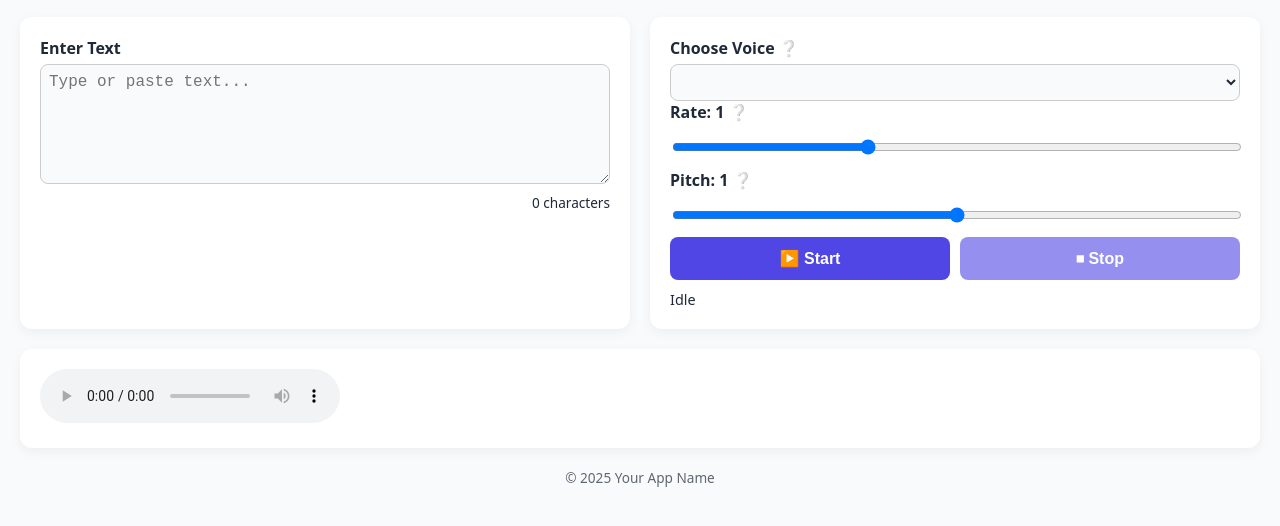
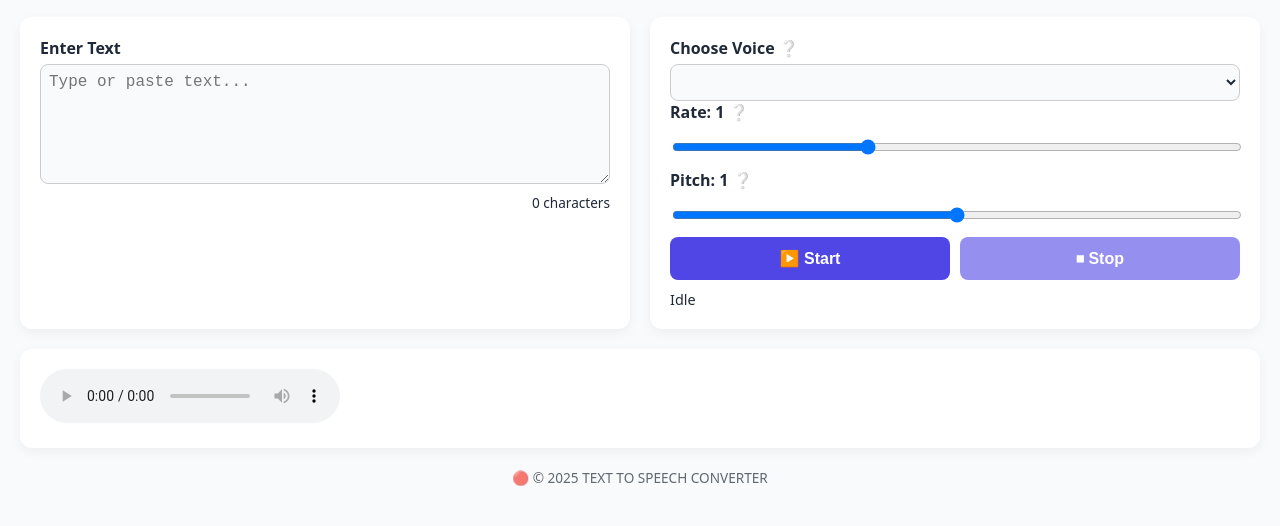
Before and after one commit to ganeshgummalla/text-to-speech, a plain HTML site: page index.html in a window 1280 px wide. Shown: the part 56-582 px from the top of the page. Drawn offline with Linux system fonts and the light colour scheme.

Commit message:
Update index.html

```diff
--- a/index.html
+++ b/index.html
@@ -53,7 +53,7 @@
     <div id="downloadLinkContainer"></div>
   </div>
 
-  <footer>© 2025 Your App Name</footer>
+  <footer> 🔴 © 2025 TEXT TO SPEECH CONVERTER</footer>
 
   <script src="script.js"></script>
 </body>
```
